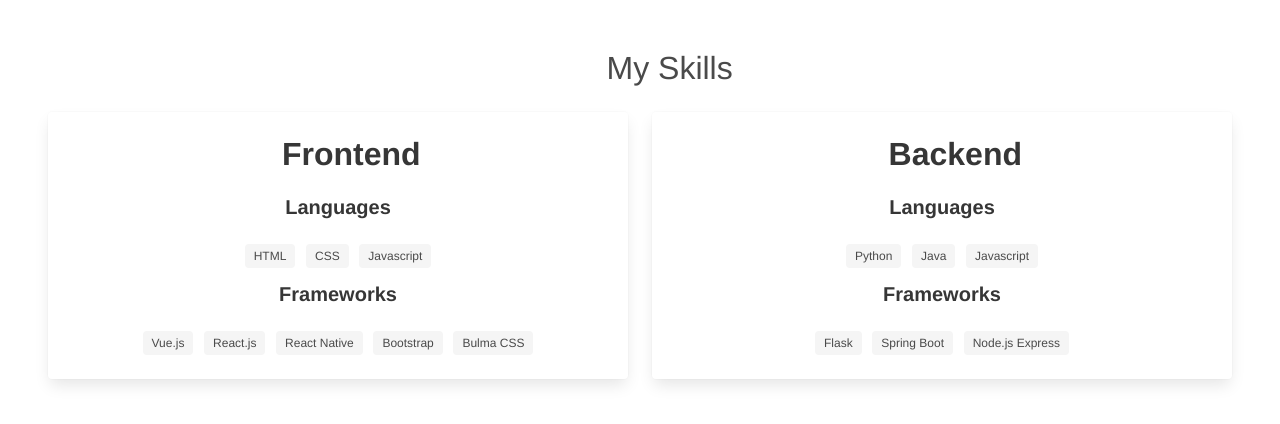
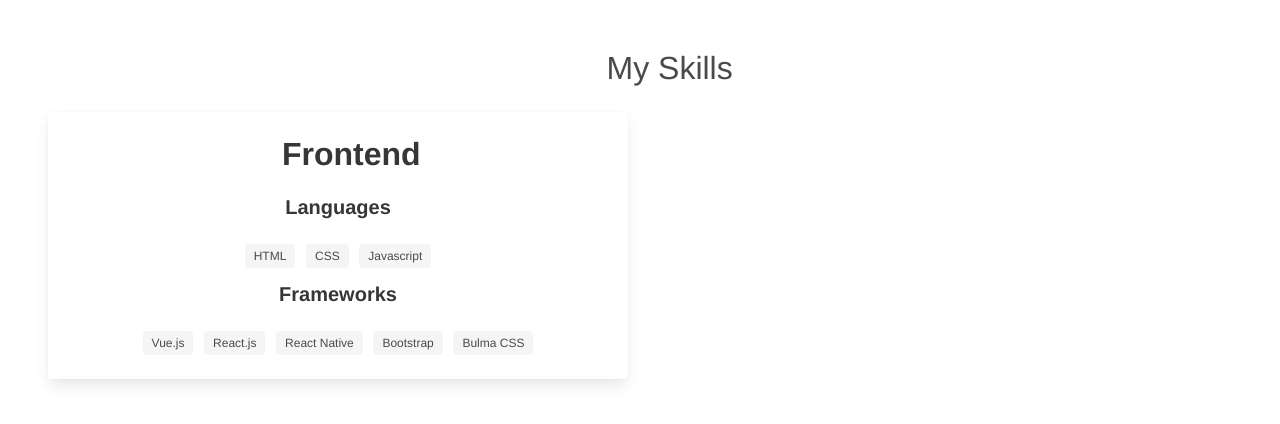
Before and after one commit to mattb03/MyPersonalWebsite, a Vue app: page /Skills in a window 1280 px wide. Shown: the top 424 px of the page. Built offline with nearby package versions, Linux system fonts and the light colour scheme.

Commit message:
Added handleScroll() function to Skills component so that the 2 cards only appear once a user has scrolled into their viewport area.

```diff
--- a/src/components/About.vue
+++ b/src/components/About.vue
@@ -1,5 +1,5 @@
 <template>
-    <section @scroll="handleScroll" class="section">
+    <section class="section">
         <h3 class="subtitle is-3 animated fadeInLeft" id="aboutSubtitle" hidden>
             About myself
         </h3>
@@ -21,11 +21,6 @@
 <script>
 export default {
     name: 'About',
-    data: function(){
-        return {
-            isVisible: false
-        };
-    },
     methods: {
         handleScroll: function() {
             var rect = document.getElementById('aboutSubtitle').getBoundingClientRect();
--- a/src/components/Skills.vue
+++ b/src/components/Skills.vue
@@ -4,8 +4,8 @@
             My Skills
         </h3>
         <div class="columns">
-            <div class="column animated bounceIn delay-2s" id="frontendColumn">
-                <div class="card">
+            <div class="column">
+                <div class="card animated bounceIn delay-2s" id="frontendCard" hidden>
                     <div class="card-content">
                         <div class="content">
                             <h3 class="subtitle is-3">Frontend</h3>
@@ -25,8 +25,8 @@
                     </div>
                 </div>
             </div>
-            <div class="column animated bounceIn delay-3s" id="backendColumn">
-                <div class="card">
+            <div class="column">
+                <div class="card animated bounceIn delay-3s" id="backendCard" hidden>
                     <div class="card-content">
                         <div class="content">
                             <h3 class="subtitle is-3">Backend</h3>
@@ -52,18 +52,19 @@
 export default {
     name: 'Skills',
     methods: {
-        handleScroll: () => {
-            frontendColumn.removeAttribute('hidden');
-            backendColumn.removeAttribute('hidden');
+        handleScroll: function() {
+            var rect = document.getElementById('frontendCard').getBoundingClientRect();
+            if ((rect.top >= 0) && (rect.bottom <= window.innerHeight)) {
+                document.getElementById('frontendCard').removeAttribute('hidden');
+            }
+            rect = document.getElementById('backendCard').getBoundingClientRect();
+            if ((rect.top >= 0) && (rect.bottom <= window.innerHeight)) {
+                document.getElementById('backendCard').removeAttribute('hidden');
+            }
         }
     },
     mounted() {
         document.addEventListener('scroll', this.handleScroll);
-        var frontendColumn = document.getElementById('frontendColumn');
-        frontendColumn.scrollIntoView
-        var backendColumn = document.getElementById('backendColumn');
-        frontendColumn.hidden = true;
-        backendColumn.hidden = true;
     }
 };
 </script>
```
